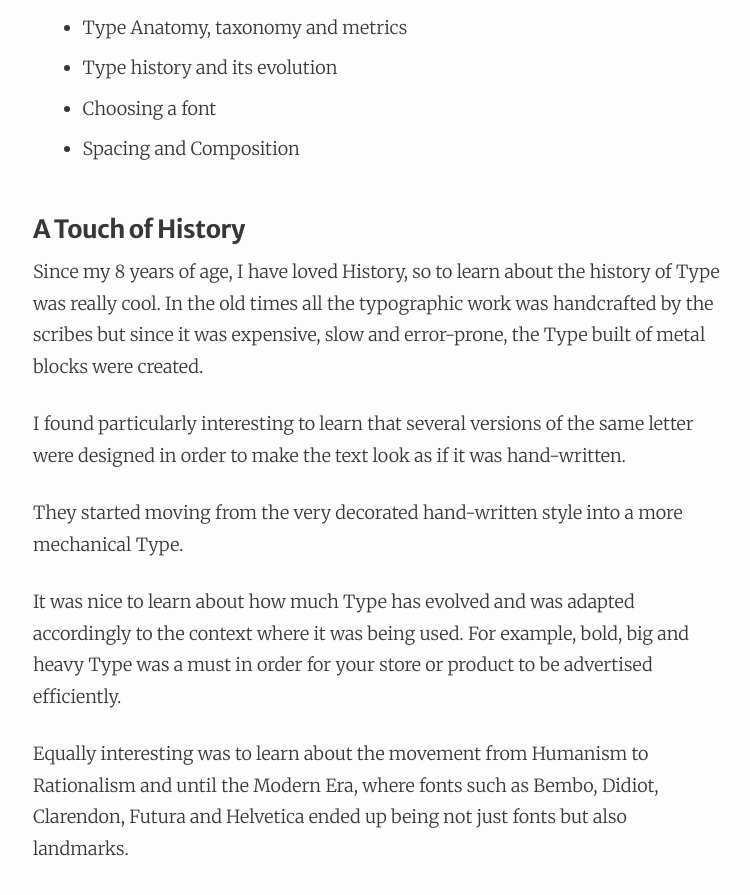
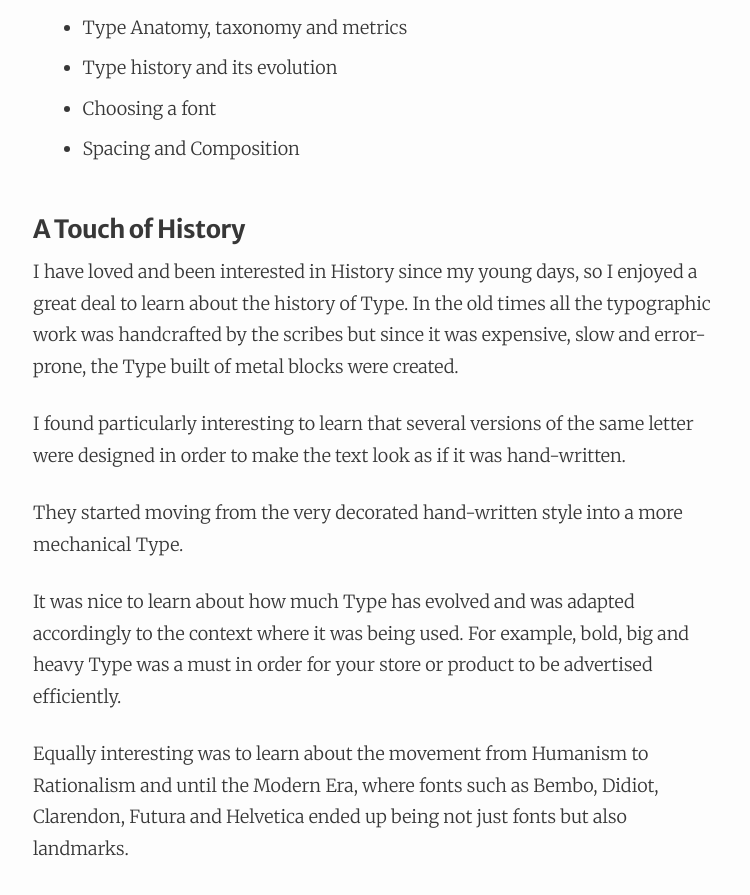
Before and after one commit to NunoAlexandre/nunoalexandre.github.io, a Jekyll site: the page built from _posts/2016-12-30-the-craft-of-typography.markdown, in a window 1280 px wide and 900 px high, scrolled down 924 px. Shown: the top 895 px of the window, without its empty margins (262-1012 px from the left). Built offline with Jekyll 4.4.1, drawn with Linux system fonts in a browser that asks for light colours; comment, search, counter and statistics services are not loaded.

Commit message:
Improving sentence

```diff
--- a/_posts/2016-12-30-the-craft-of-typography.markdown
+++ b/_posts/2016-12-30-the-craft-of-typography.markdown
@@ -21,7 +21,7 @@ In the course, I have learned about:
 
 
 ### A Touch of History
-Since my 8 years of age, I have loved History, so to learn about the history of Type was really cool.
+I have loved and been interested in History since my young days, so I enjoyed a great deal to learn about the history of Type.
 In the old times all the typographic work was handcrafted by the scribes but since it was expensive, slow and error-prone, the Type built of metal blocks were created.
 
 I found particularly interesting to learn that several versions of the same letter were designed in order to make the text look as if it was hand-written.
```
